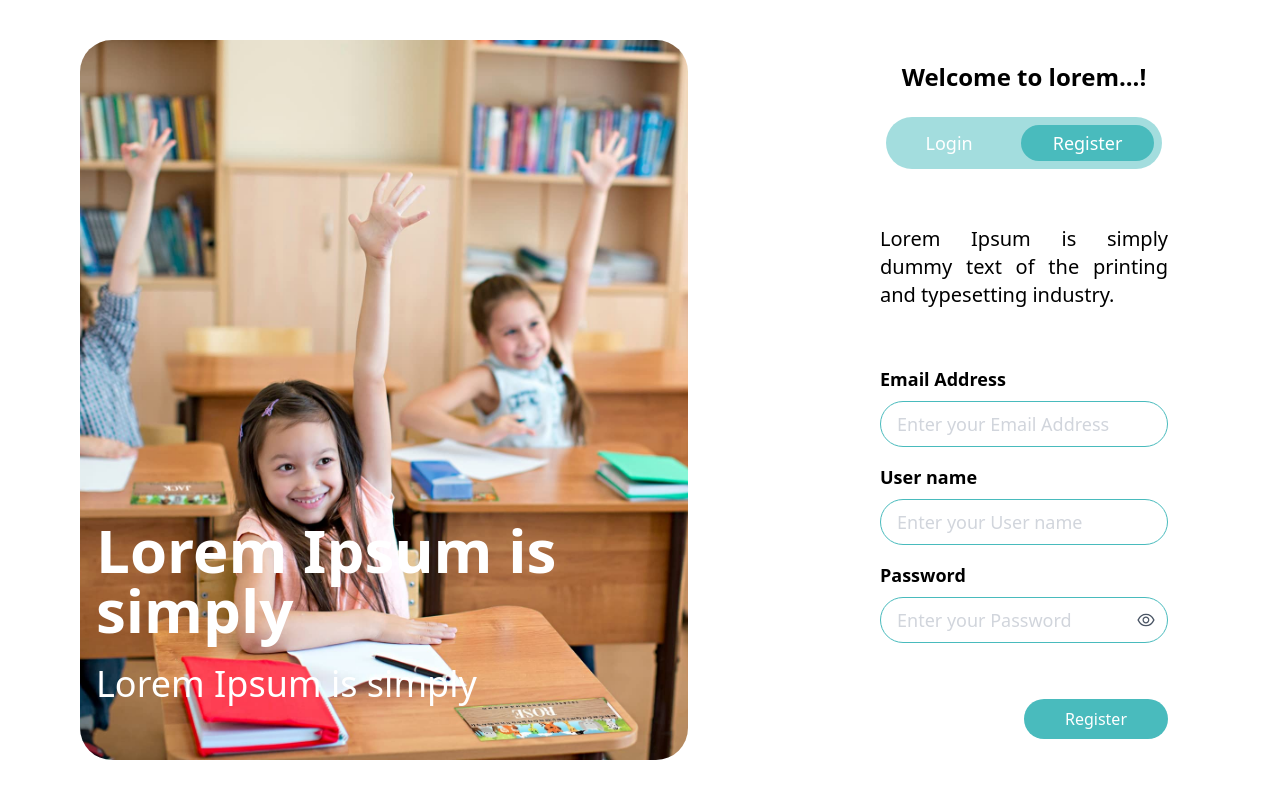
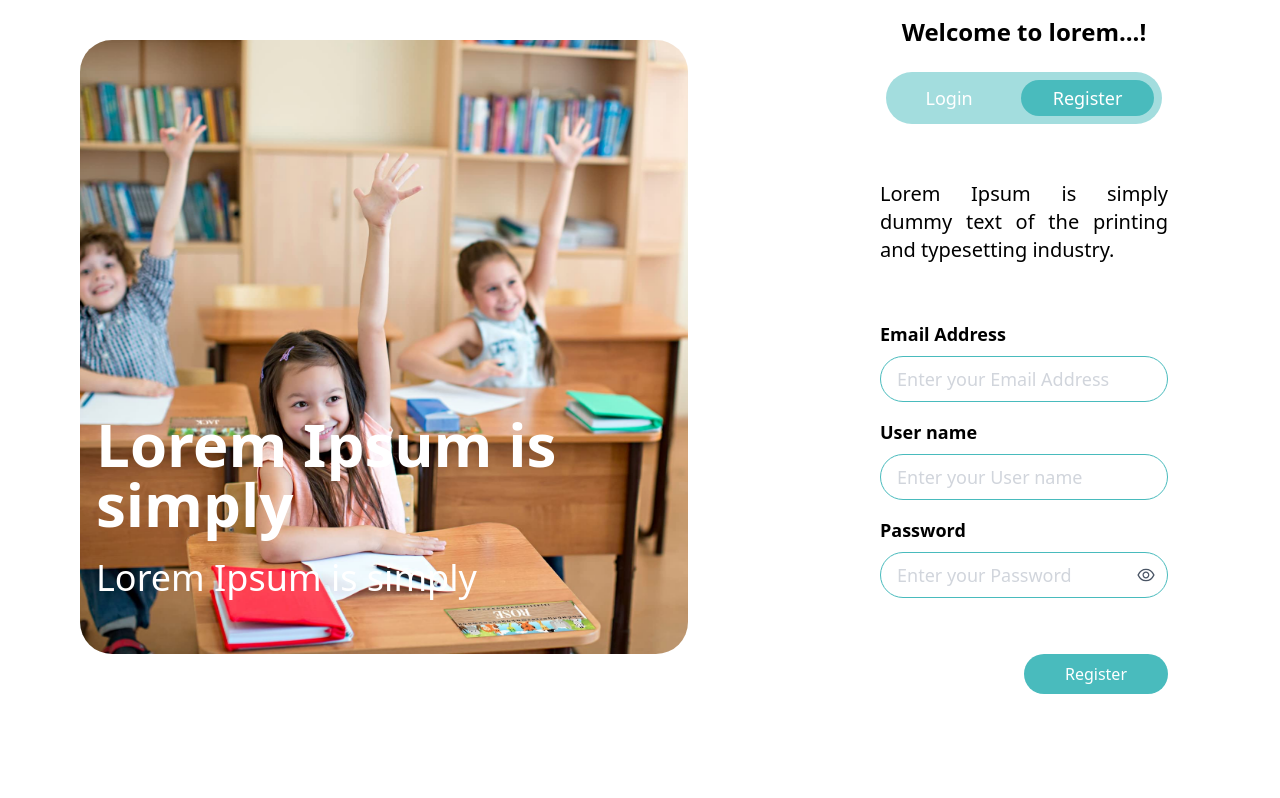
Before and after one commit to purnalakshitha99/edu-smart-front-end, a React (Vite) app: page /login in a window 1280 px wide. Built offline with nearby package versions, Linux system fonts and the light colour scheme.

Commit message:
new changes adding on login page

```diff
--- a/src/pages/loginPage.jsx
+++ b/src/pages/loginPage.jsx
@@ -7,8 +7,8 @@ function AuthPage() {
   const [isLogin, setIsLogin] = useState(false);
   const [showPassword, setShowPassword] = useState(false);
   return (
-    <div className="flex flex-row w-full h-screen">
-      <div className="hidden md:block md:w-[60%] relative py-10 px-20">
+    <div className="flex flex-row w-full max-h-screen ">
+      <div className="hidden md:block md:w-[60%] relative py-10 px-20 ">
         <img
           src={isLogin ? login : register}
           alt="Auth Visual"
@@ -21,7 +21,7 @@ function AuthPage() {
           Lorem Ipsum is simply
         </div>
       </div>
-      <div className="flex flex-col items-center justify-center px-8 sm:px-10 md:px-12 lg:px-28 h-screen w-full md:w-[40%]">
+      <div className="flex flex-col items-center justify-center px-8 sm:px-10 md:px-12 lg:px-28 w-full md:w-[40%] mt-4">
         <h1 className="text-2xl text-black font-semibold mb-6">
           Welcome to lorem...!
         </h1>
@@ -49,7 +49,7 @@ function AuthPage() {
         </h1>
 
         <div className="flex flex-col w-full gap-4">
-          {!isLogin && (
+          {!isLogin ? (
             <div className="flex flex-col gap-2 text-lg">
               <label className="text-black font-semibold">Email Address</label>
               <input
@@ -57,6 +57,9 @@ function AuthPage() {
                 placeholder="Enter your Email Address"
                 className="w-full px-4 py-2 border rounded-full border-[#49BBBD] focus:outline-none placeholder:text-gray-300"
               />
+            </div>
+          ) : (
+            <div className="h-10">
             </div>
           )}
           <div className="flex flex-col gap-2 text-lg">
```
